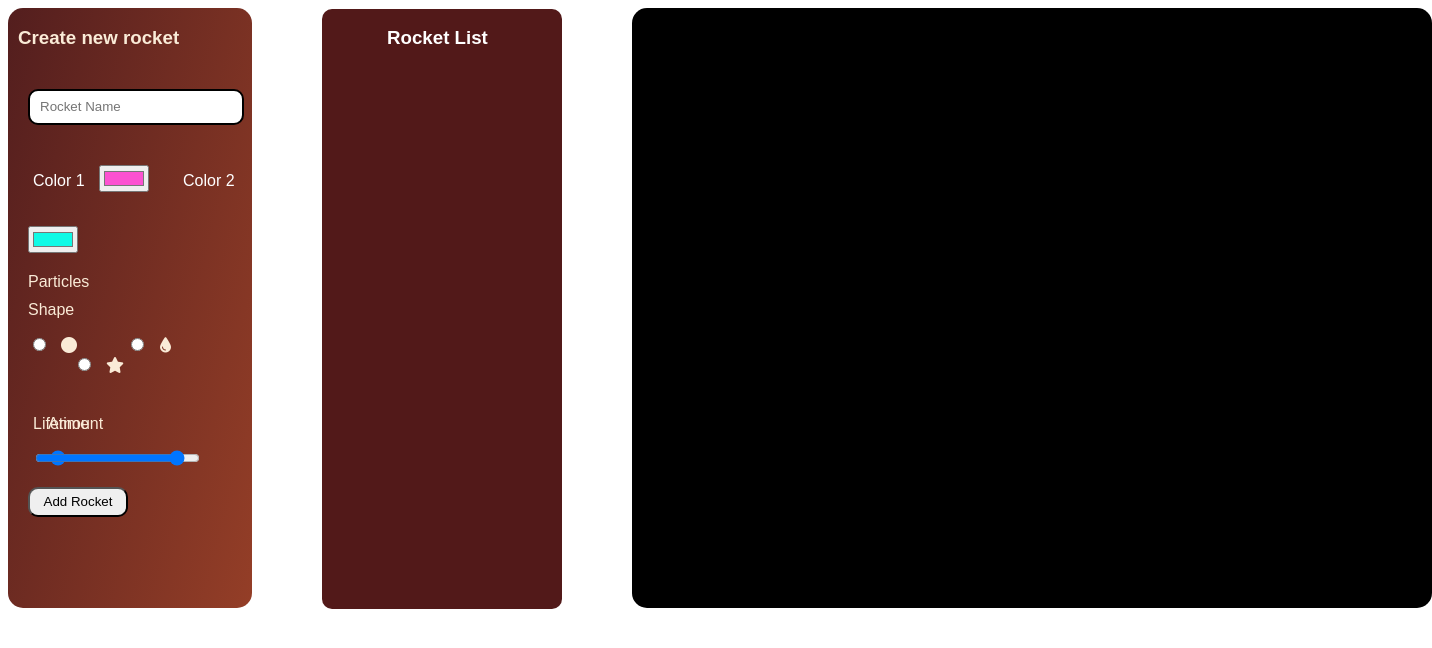
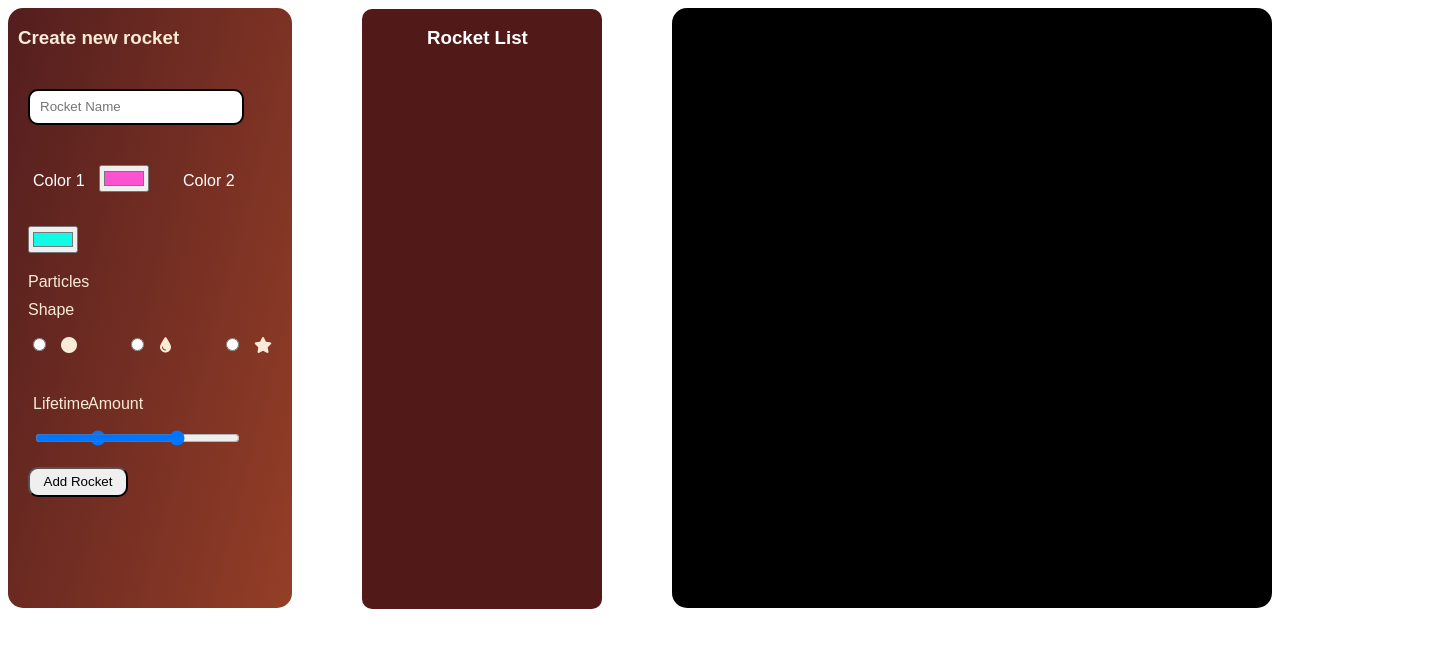
Before and after one commit to Skytecc/EIA2_Firework_Endabgabe, a website: page Endabgabe/Firework.html in a window 1280 px wide. Shown: the whole page, 1432 px wide, since content can reach past the window. Drawn offline with Linux system fonts and the light colour scheme; no server answers.

Commit message:
fix html canvas to 600 600

```diff
--- a/Endabgabe/Firework.html
+++ b/Endabgabe/Firework.html
@@ -64,7 +64,7 @@
         </div>
 
 
-        <canvas id="canvas" width="800" height="600"></canvas>
+        <canvas id="canvas" width="600" height="600"></canvas>
 
 </body>
 
```
